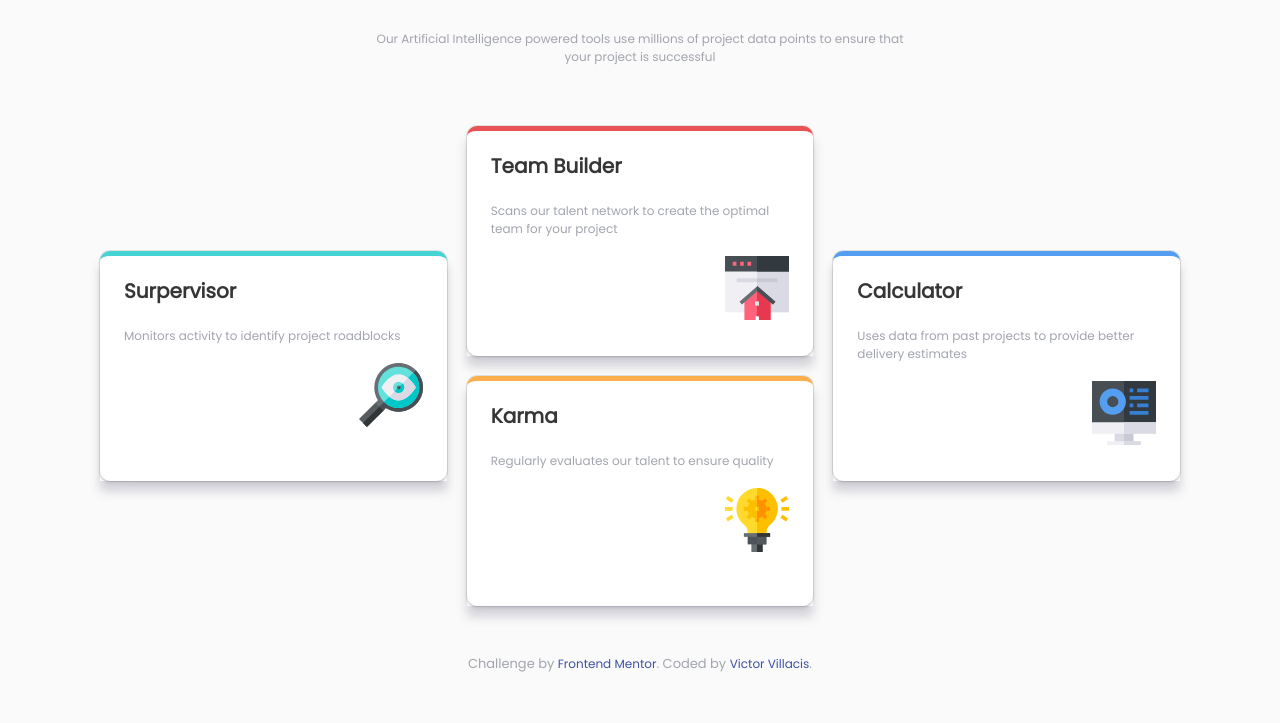
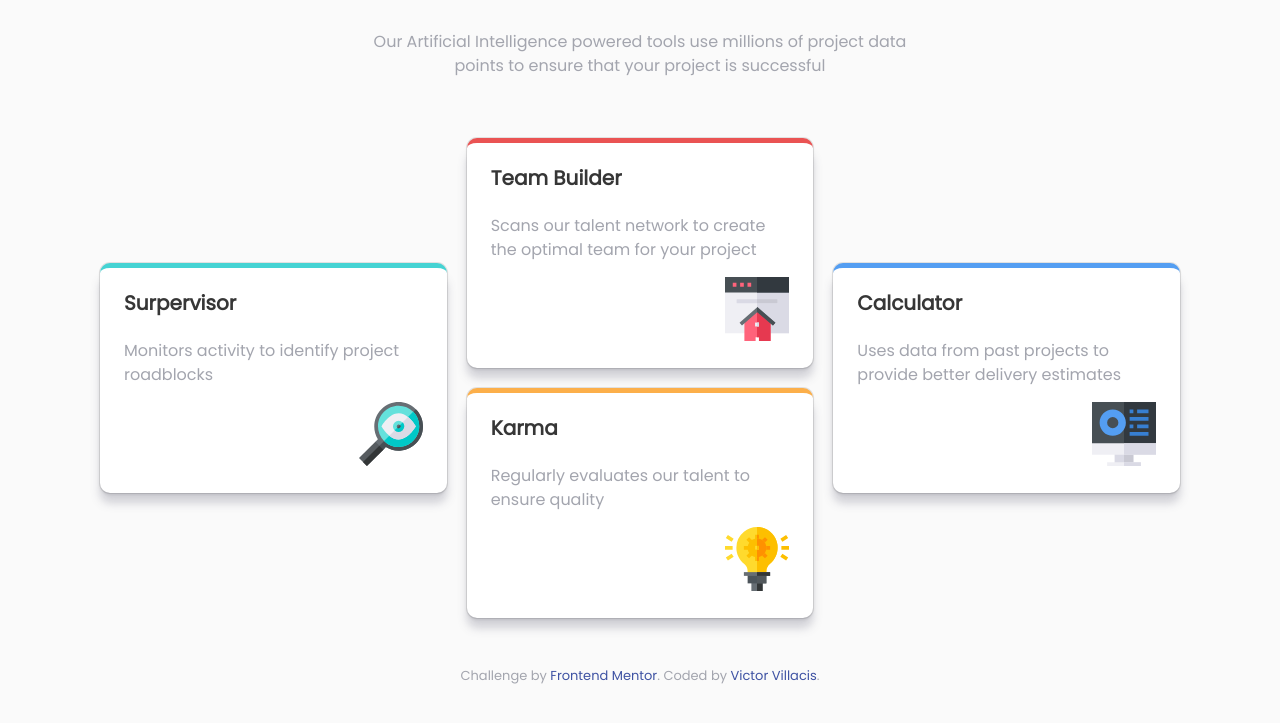
Before and after one commit to Victor-Villacis/Four-Card-Feature, a plain HTML site: page index.html in a window 1280 px wide. Shown: the part 129-852 px from the top of the page. Drawn offline with nearby package versions, Linux system fonts and the light colour scheme.

Commit message:
being-anal

```diff
--- a/style.css
+++ b/style.css
@@ -1,14 +1,13 @@
 * {
-  font-size: 1.5vh;
-  font-family: 'Poppins', sans-serif;
+  font-size: 1.5vh 1.5vw;
+  font-family: "Poppins", sans-serif;
 }
 p {
   color: hsl(229, 6%, 66%);
 }
 body {
-  background-color: #FAFAFA;
+  background-color: #fafafa;
 }
-
 .attribution {
   font-size: 13px;
   text-align: center;
@@ -18,26 +17,28 @@ body {
 }
 .supervisor {
   border-top: 5px solid hsl(180, 62%, 55%);
-  border-radius: 10px;
 }
 .team-builder {
   border-top: 5px solid hsl(0, 78%, 62%);
-  border-radius: 10px;
 }
 .karma {
   border-top: 5px solid hsl(34, 97%, 64%);
-  border-radius: 10px;
 }
 .calculator {
   border-top: 5px solid hsl(212, 86%, 64%);
+}
+.card {
+  border-radius: 10px;
+}
+.card-content {
+  height: 225px;
+  box-shadow: 0px 10px 10px hsla(240, 12%, 38%, 0.253);
   border-radius: 10px;
 }
 
-.card-content {
-  height: 225px;
-  box-shadow: 0px 10px 10px hsla(240, 12%, 38%, 0.253);
+.card-content > p {
+  margin-bottom: 15px;
 }
-
 @media only screen and (max-width: 768px) {
   .reverse {
     display: flex;
@@ -50,7 +51,6 @@ body {
     order: 1;
   }
 }
-
 @media screen and (min-width: 768px) {
   .grid {
     display: grid;
@@ -60,11 +60,9 @@ body {
     align-items: center;
     margin: 0 auto;
   }
-
   .span-row-2 {
     grid-row: span 2 / auto;
   }
-
   #sub,
   #title {
     font-size: 30px;
```
Also changed, not shown: index.html (+6 -6 lines).
